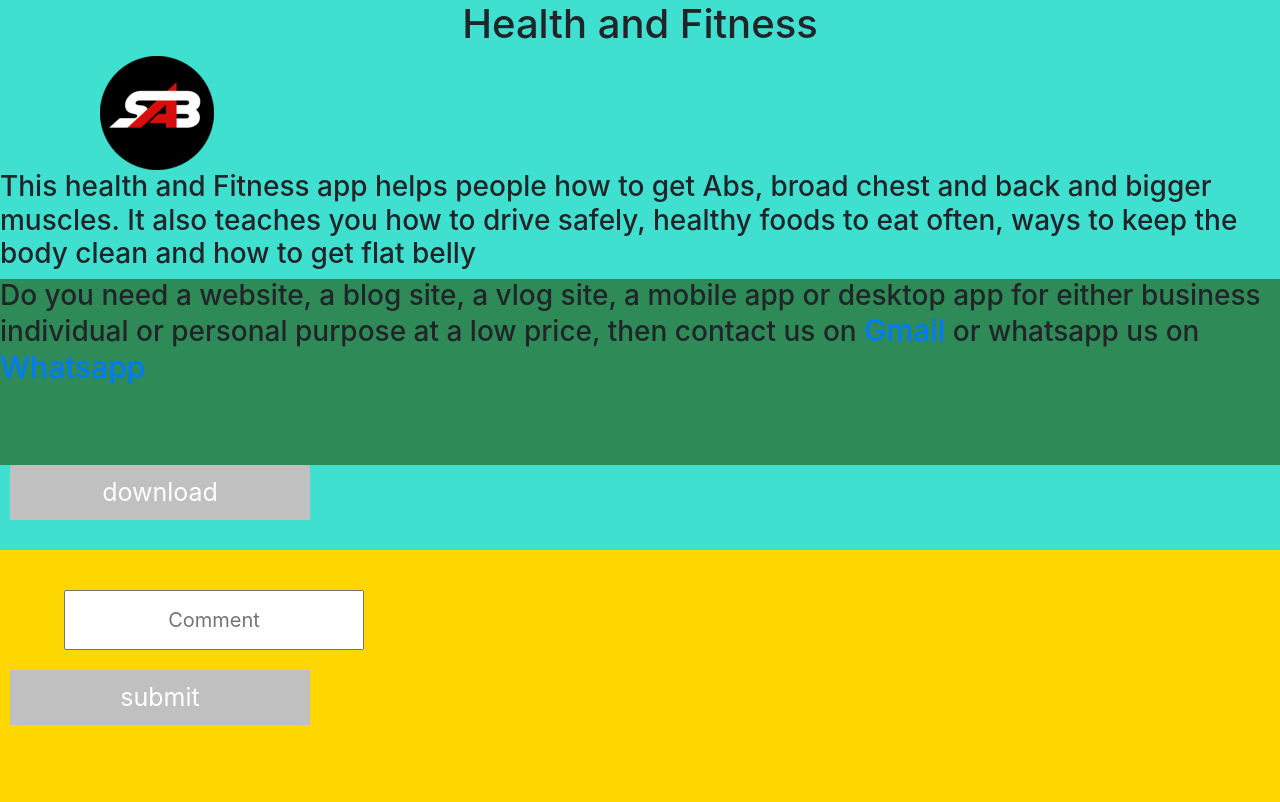
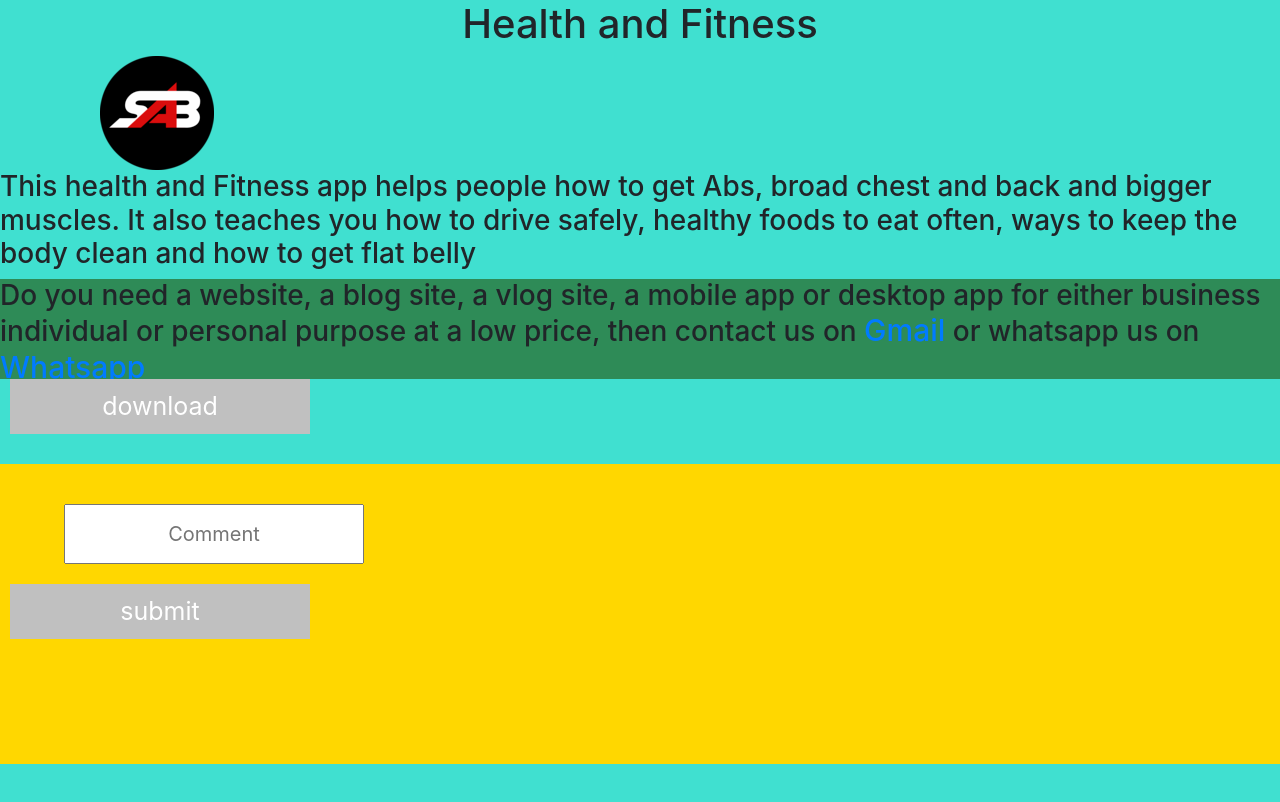
Before and after one commit to joseph712/Health-and-Fitness, a plain HTML site: page index.html in a window 1280 px wide. Shown: the top 802 px of the page. Drawn offline with nearby package versions, Linux system fonts and the light colour scheme.

Commit message:
Update index.html

```diff
--- a/index.html
+++ b/index.html
@@ -83,7 +83,7 @@
       }
       #ads{
         background:seagreen;
-        height:200px
+        height:100px
 
       }
 
```
